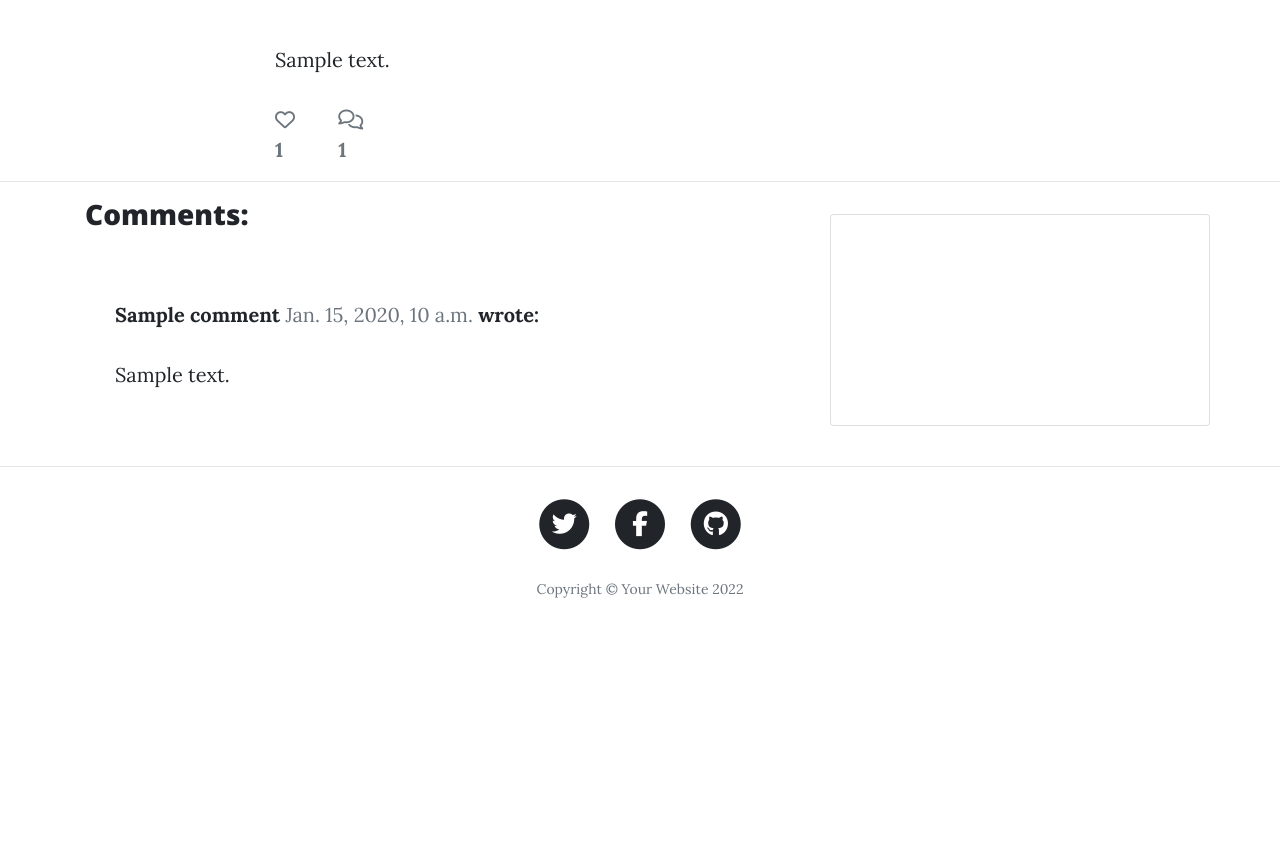
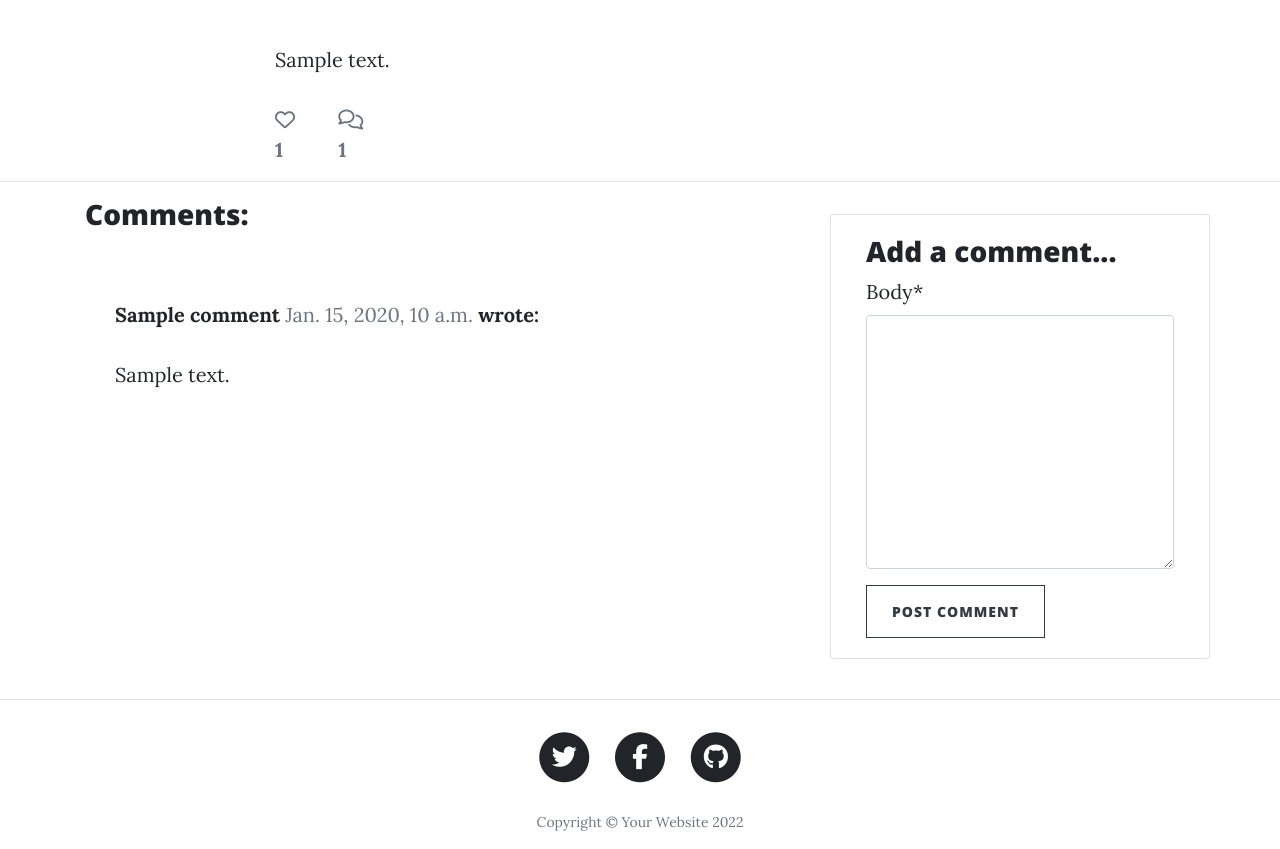
Before and after one commit to Code-Institute-Submissions/onabz-MAR_Blog_DecResub, a Django app: a page that uses templates/article.html in a window 1280 px wide. Shown: the part 596-1445 px from the top of the page. Before the commit the page ends 1194 px from the top, so only its background shows below. Run offline with Django 3.2, Linux system fonts and the light colour scheme; a user stored in the database is signed in; tables that the repository leaves empty hold one stand-in row (values such as "Sample post"); some libraries are stand-ins or nearby versions.

Commit message:
Add form for leaving a comment to article template

```diff
--- a/marblog/settings.py
+++ b/marblog/settings.py
@@ -49,7 +49,7 @@ INSTALLED_APPS = [
     'django.contrib.staticfiles',
     'cloudinary',
     'django_summernote',
-    'crispy-forms',
+    'crispy_forms',
     'blog',
 ]
 
--- a/templates/article.html
+++ b/templates/article.html
@@ -1,6 +1,6 @@
-{% extends "base.html" %}
+{% extends "base.html" %} {% block content %}
 
-{% block content %}
+{% load crispy_forms_tags %}
 
 <!-- Page Header -->
 <header class="masthead" style="background-image: url('{{ article.featured_image.url }}');">
@@ -68,7 +68,16 @@
       </div>
       <div class="col-md-4 card mb-4  mt-3 ">
         <div class="card-body">
-          <!-- For later -->
+          {% if user.is_authenticated %}
+
+          <h3>Add a comment...</h3>
+          <form method="post">
+            {{ comment_form | crispy }}
+            {% csrf_token %}
+            <button class="btn btn-outline-dark" type="submit">Post Comment</button>
+          </form>
+
+          {% endif %}
         </div>
       </div>
     </div>
```
